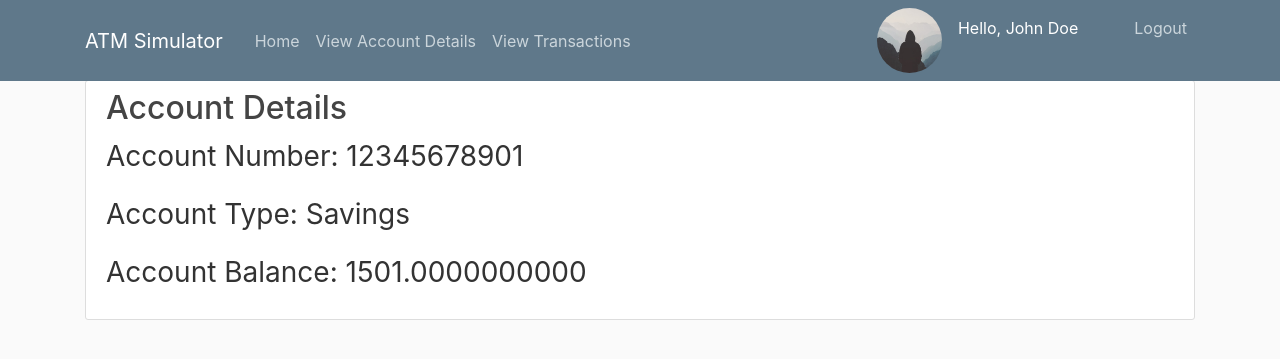
After one commit to TanmayUdupa/atm-simulator, a Flask app: page /account in a window 1280 px wide. The commit adds this page. Shown: the top 359 px of the page. Run offline with Flask 3, Linux system fonts and the light colour scheme; a user stored in the database is signed in.

Commit message:
Add account.html to view account details

```diff
--- a/atm/routes.py
+++ b/atm/routes.py
@@ -48,6 +48,11 @@ def login():
             flash('Login Unsuccessful. Please check account number and pin', 'danger')
     return render_template('login.html', title = 'Login', form = form)
 
+@app.route("/account")
+@login_required
+def account():
+    return render_template('account.html')
+
 @app.route("/logout")
 def logout():
     logout_user()
--- /dev/null
+++ b/atm/templates/account.html
@@ -0,0 +1,13 @@
+{% extends "layout.html" %}
+{% block content %}
+    <div class="content-section pt-2">
+        <div class="media">
+            <div class="media-body">
+                <h2 class="account-heading">Account Details</h2>
+                <p class= "size">Account Number: {{current_user.account_number}}</p>
+                <p class="size">Account Type: {{current_user.type_acc}}</p>
+                <p class="size">Account Balance: {{current_user.account_balance}}</p>
+            </div>
+        </div>
+    </div>
+{% endblock content %}
--- a/atm/templates/layout.html
+++ b/atm/templates/layout.html
@@ -27,6 +27,7 @@
                     <div class="navbar-nav mr-auto">
                         <a class="nav-item nav-link" href="{{ url_for('home') }}">Home</a>
                         {% if current_user.is_authenticated %}
+                            <a class="nav-item nav-link" href="{{ url_for('account') }}">View Account Details</a>
                             <a class="nav-item nav-link" href="{{ url_for('view_transactions') }}">View Transactions</a>
                         {% endif %}
                     </div>
```
